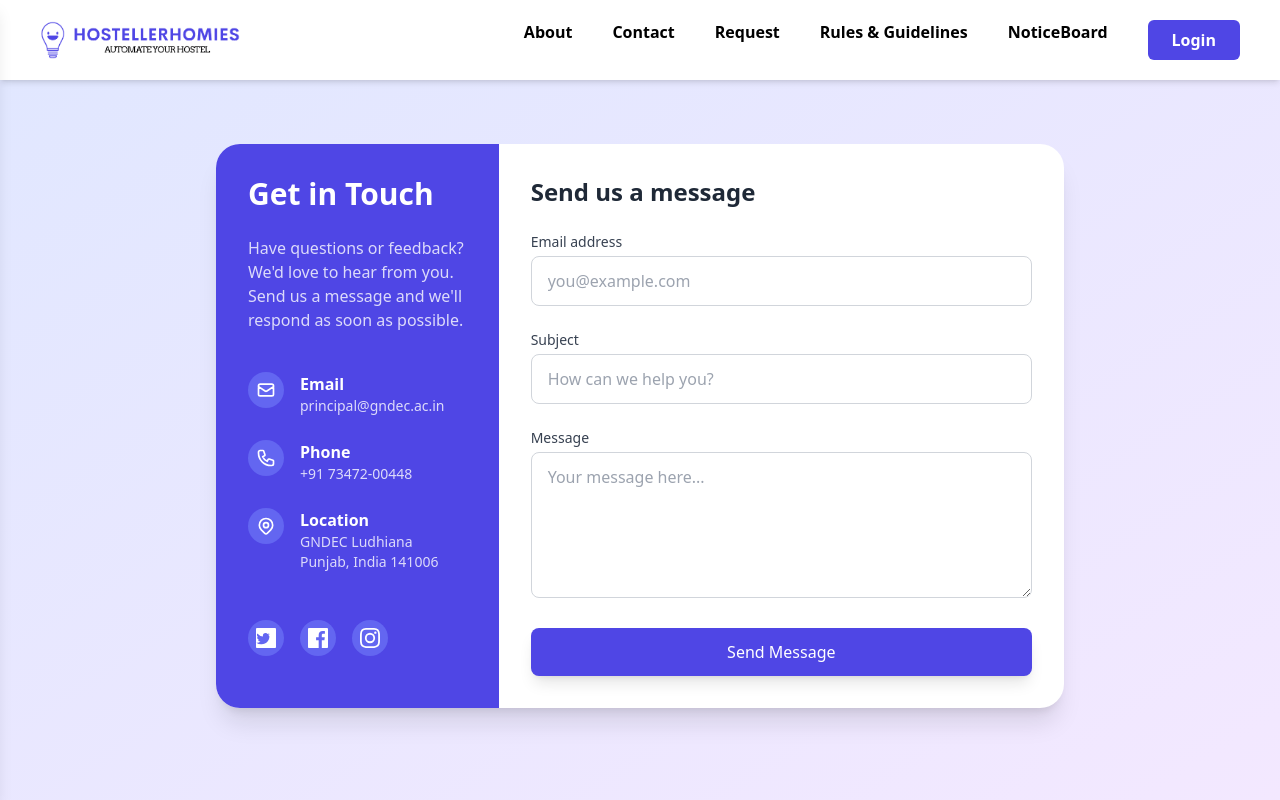
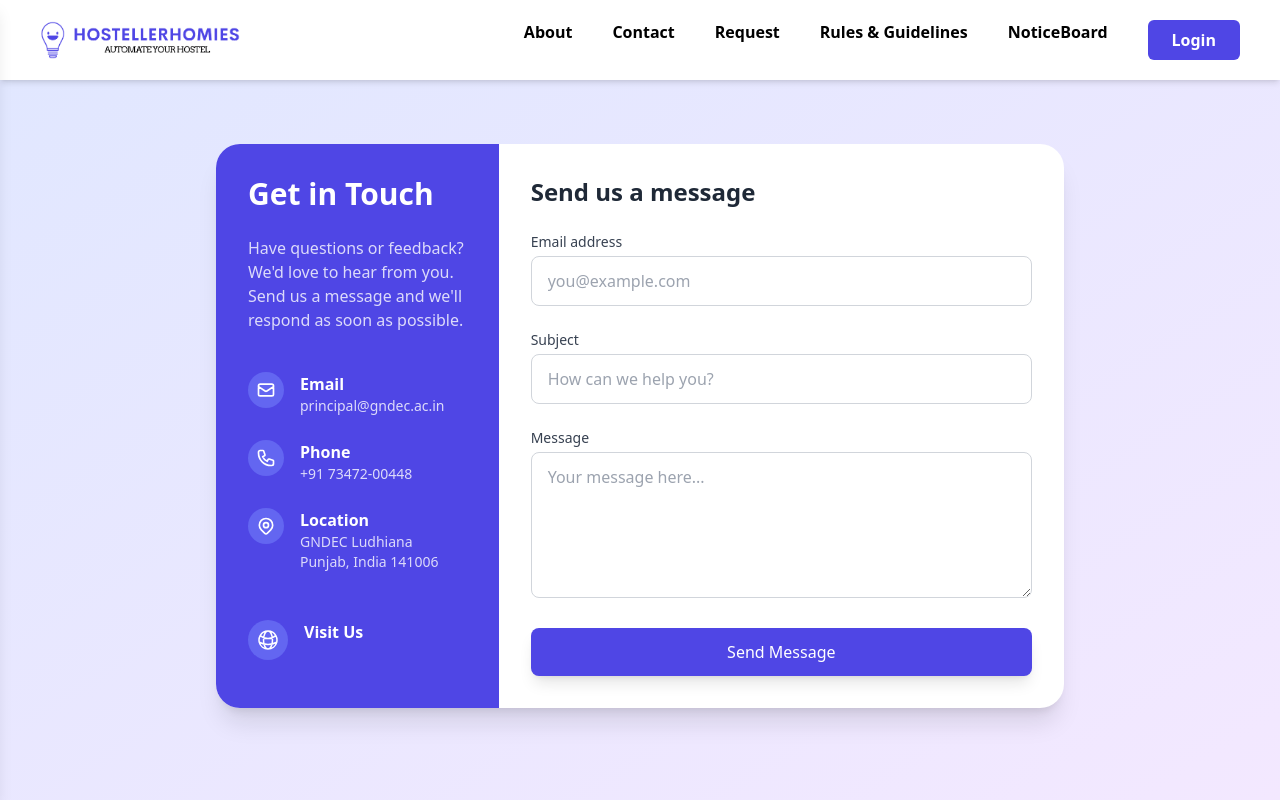
Before and after one commit to CoderRaushan/HostellerHomies, a React (Vite) app in the folder client/: page /contact in a window 1280 px wide. Built offline with nearby package versions, Linux system fonts and the light colour scheme.

Commit message:
updated contact page

```diff
--- a/client/src/components/LandingSite/Contact/Contact.jsx
+++ b/client/src/components/LandingSite/Contact/Contact.jsx
@@ -1,102 +1,3 @@
-// import React, { useState } from 'react';
-// import emailjs from '@emailjs/browser';
-
-// function Contact() {
-//   const [email, setEmail] = useState('');
-//   const [subject, setSubject] = useState('');
-//   const [message, setMessage] = useState('');
-//   const [isSending, setIsSending] = useState(false);
-//   const [isSent, setIsSent] = useState(false);
-
-//   const handleSubmit = (e) => {
-//     e.preventDefault();
-//     setIsSending(true);
-
-//     emailjs.send('service_0efzx8m', 'template_3ref3vd', {
-//       email,
-//       subject,
-//       message,
-//     }, 'Tew9A-B-c5W2S7CYH')
-//       .then(() => {
-//         setIsSending(false);
-//         setIsSent(true);
-//       })
-//       .catch((error) => {
-//         console.error('Error sending email:', error);
-//         setIsSending(false);
-//       });
-//   };
-
-//   const handleInputChange = (e) => {
-//     const { name, value } = e.target;
-//     if (name === 'email') {
-//       setEmail(value);
-//     } else if (name === 'subject') {
-//       setSubject(value);
-//     } else if (name === 'message') {
-//       setMessage(value);
-//     }
-//   };
-
-//   return (
-//     <section className="bg-white dark:bg-gray-900">
-//       <div className="py-8 lg:py-16 px-4 mx-auto max-w-screen-md">
-//         <h2 className="mb-4 text-4xl tracking-tight font-extrabold text-center text-gray-900 dark:text-white">Contact Us</h2>
-//         <p className="mb-8 lg:mb-16 font-light text-center text-gray-500 dark:text-gray-400 sm:text-xl">If you are facing any problem or if you have any querie, Let us know.</p>
-//         <form onSubmit={handleSubmit} className="space-y-8">
-//           <div>
-//             <label htmlFor="email" className="block mb-2 text-sm font-medium text-gray-900 dark:text-gray-300">Your email</label>
-//             <input
-//               type="email"
-//               id="email"
-//               name="email"
-//               value={email}
-//               onChange={handleInputChange}
-//               className="shadow-sm bg-gray-50 border border-gray-300 text-gray-900 text-sm rounded-lg focus:ring-primary-500 focus:border-primary-500 block w-full p-2.5 dark:bg-gray-700 dark:border-gray-600 dark:placeholder-gray-400 dark:text-white dark:focus:ring-primary-500 dark:focus:border-primary-500 dark:shadow-sm-light"
-//               placeholder="name@flowbite.com"
-//               required
-//             />
-//           </div>
-//           <div>
-//             <label htmlFor="subject" className="block mb-2 text-sm font-medium text-gray-900 dark:text-gray-300">Subject</label>
-//             <input
-//               type="text"
-//               id="subject"
-//               name="subject"
-//               value={subject}
-//               onChange={handleInputChange}
-//               className="block p-3 w-full text-sm text-gray-900 bg-gray-50 rounded-lg border border-gray-300 shadow-sm focus:ring-primary-500 focus:border-primary-500 dark:bg-gray-700 dark:border-gray-600 dark:placeholder-gray-400 dark:text-white dark:focus:ring-primary-500 dark:focus:border-primary-500 dark:shadow-sm-light"
-//               placeholder="Let us know how we can help you"
-//               required
-//             />
-//           </div>
-//           <div className="sm:col-span-2">
-//             <label htmlFor="message" className="block mb-2 text-sm font-medium text-gray-900 dark:text-gray-400">Your message</label>
-//             <textarea
-//               id="message"
-//               name="message"
-//               rows="6"
-//               value={message}
-//               onChange={handleInputChange}
-//               className="block p-2.5 w-full text-sm text-gray-900 bg-gray-50 rounded-lg shadow-sm border border-gray-300 focus:ring-primary-500 focus:border-primary-500 dark:bg-gray-700 dark:border-gray-600 dark:placeholder-gray-400 dark:text-white dark:focus:ring-primary-500 dark:focus:border-primary-500"
-//               placeholder="Leave a comment..."
-//             ></textarea>
-//           </div>
-//           <button
-//             type="submit"
-//             className="py-3 px-5 text-sm font-medium text-center text-white rounded-lg bg-primary-700 sm:w-fit hover:bg-primary-800 focus:ring-4 focus:outline-none focus:ring-primary-300 dark:bg-primary-600 dark:hover:bg-primary-700 dark:focus:ring-primary-800"
-//             disabled={isSending || isSent}
-//           >
-//             {isSending ? 'Sending...' : isSent ? 'Sent!' : 'Send message'}
-//           </button>
-//         </form>
-//       </div>
-//     </section>
-//   );
-// }
-
-// export { Contact };
-
 import React, { useState } from "react";
 import emailjs from "@emailjs/browser";
 
@@ -250,44 +151,28 @@
               <div className="mt-12">
                 <div className="flex space-x-4">
                   <a
-                    href="#"
+                    href="https://www.gndec.ac.in/"
                     className="bg-indigo-500 p-2 rounded-full hover:bg-indigo-400 transition-colors"
+                    target="_blank"
                   >
                     <svg
-                      className="w-5 h-5"
-                      fill="currentColor"
+                      xmlns="http://www.w3.org/2000/svg"
+                      fill="none"
                       viewBox="0 0 24 24"
-                      xmlns="http://www.w3.org/2000/svg"
+                      strokeWidth={1.5}
+                      stroke="currentColor"
+                      className="size-6"
                     >
-                      <path d="M22.676 0H1.324C.593 0 0 .593 0 1.324v21.352C0 23.408.593 24 1.324 24h21.352c.731 0 1.324-.592 1.324-1.324V1.324C24 .593 23.407 0 22.676 0zm-6.583 9.75c.01.142.01.284.01.426 0 4.335-3.299 9.33-9.33 9.33A9.267 9.267 0 01.5 17.662c.262.03.522.043.786.043a6.568 6.568 0 004.077-1.403 3.29 3.29 0 01-3.067-2.28c.203.034.406.051.61.051.293 0 .577-.04.85-.115a3.285 3.285 0 01-2.633-3.223v-.04c.442.246.95.392 1.486.412a3.28 3.28 0 01-1.46-2.732c0-.6.162-1.164.444-1.65a9.307 9.307 0 006.761 3.43 3.69 3.69 0 01-.081-.752 3.282 3.282 0 013.284-3.283c.955 0 1.815.4 2.423 1.043a6.59 6.59 0 002.079-.792 3.3 3.3 0 01-1.442 1.815 6.553 6.553 0 001.881-.507 7.048 7.048 0 01-1.633 1.693z" />
+                      <path
+                        strokeLinecap="round"
+                        strokeLinejoin="round"
+                        d="M12 21a9.004 9.004 0 0 0 8.716-6.747M12 21a9.004 9.004 0 0 1-8.716-6.747M12 21c2.485 0 4.5-4.03 4.5-9S14.485 3 12 3m0 18c-2.485 0-4.5-4.03-4.5-9S9.515 3 12 3m0 0a8.997 8.997 0 0 1 7.843 4.582M12 3a8.997 8.997 0 0 0-7.843 4.582m15.686 0A11.953 11.953 0 0 1 12 10.5c-2.998 0-5.74-1.1-7.843-2.918m15.686 0A8.959 8.959 0 0 1 21 12c0 .778-.099 1.533-.284 2.253m0 0A17.919 17.919 0 0 1 12 16.5c-3.162 0-6.133-.815-8.716-2.247m0 0A9.015 9.015 0 0 1 3 12c0-1.605.42-3.113 1.157-4.418"
+                      />
                     </svg>
                   </a>
-                  <a
-                    href="#"
-                    className="bg-indigo-500 p-2 rounded-full hover:bg-indigo-400 transition-colors"
-                  >
-                    <svg
-                      className="w-5 h-5"
-                      fill="currentColor"
-                      viewBox="0 0 24 24"
-                      xmlns="http://www.w3.org/2000/svg"
-                    >
-                      <path d="M22.675 0H1.325C.593 0 0 .593 0 1.325v21.351C0 23.407.593 24 1.325 24H12.82v-9.294H9.692v-3.622h3.128V8.413c0-3.1 1.893-4.788 4.659-4.788 1.325 0 2.463.099 2.795.143v3.24l-1.918.001c-1.504 0-1.795.715-1.795 1.763v2.313h3.587l-.467 3.622h-3.12V24h6.116c.73 0 1.323-.593 1.323-1.325V1.325C24 .593 23.407 0 22.675 0z" />
-                    </svg>
-                  </a>
-                  <a
-                    href="#"
-                    className="bg-indigo-500 p-2 rounded-full hover:bg-indigo-400 transition-colors"
-                  >
-                    <svg
-                      className="w-5 h-5"
-                      fill="currentColor"
-                      viewBox="0 0 24 24"
-                      xmlns="http://www.w3.org/2000/svg"
-                    >
-                      <path d="M12 2.163c3.204 0 3.584.012 4.85.07 3.252.148 4.771 1.691 4.919 4.919.058 1.265.069 1.645.069 4.849 0 3.205-.012 3.584-.069 4.849-.149 3.225-1.664 4.771-4.919 4.919-1.266.058-1.644.07-4.85.07-3.204 0-3.584-.012-4.849-.07-3.26-.149-4.771-1.699-4.919-4.92-.058-1.265-.07-1.644-.07-4.849 0-3.204.013-3.583.07-4.849.149-3.227 1.664-4.771 4.919-4.919 1.266-.057 1.645-.069 4.849-.069zM12 0C8.741 0 8.333.014 7.053.072 2.695.272.273 2.69.073 7.052.014 8.333 0 8.741 0 12c0 3.259.014 3.668.072 4.948.2 4.358 2.618 6.78 6.98 6.98C8.333 23.986 8.741 24 12 24c3.259 0 3.668-.014 4.948-.072 4.354-.2 6.782-2.618 6.979-6.98.059-1.28.073-1.689.073-4.948 0-3.259-.014-3.667-.072-4.947-.196-4.354-2.617-6.78-6.979-6.98C15.668.014 15.259 0 12 0zm0 5.838a6.162 6.162 0 100 12.324 6.162 6.162 0 000-12.324zM12 16a4 4 0 110-8 4 4 0 010 8zm6.406-11.845a1.44 1.44 0 100 2.881 1.44 1.44 0 000-2.881z" />
-                    </svg>
-                  </a>
+                  <div>
+                    <h3 className="font-semibold">Visit Us</h3>
+                  </div>
                 </div>
               </div>
             </div>
```
